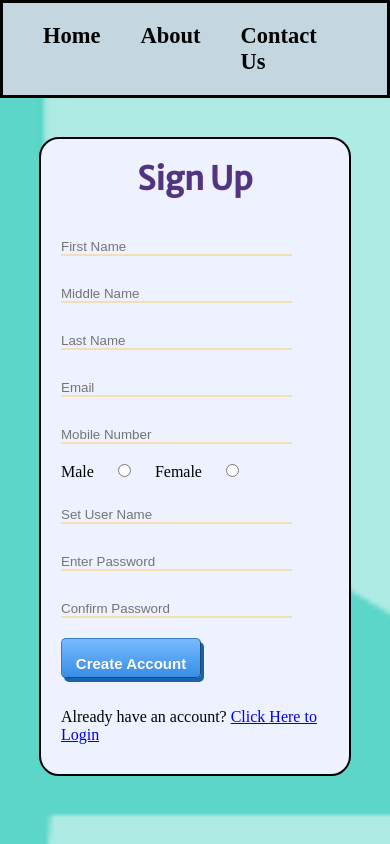
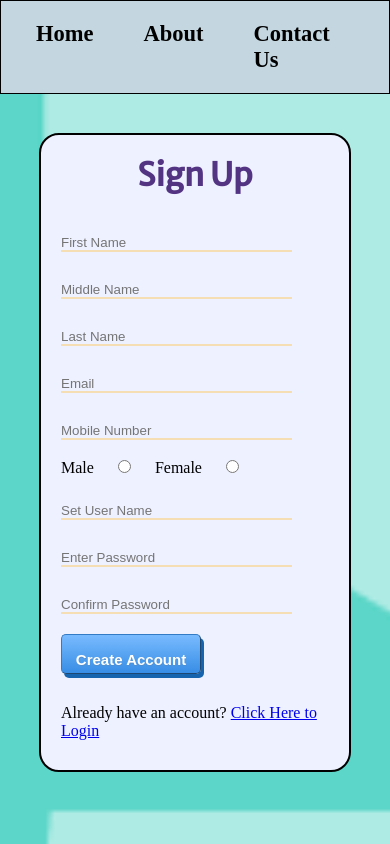
Before and after one commit to upalbhai/WD-mini-project, a plain HTML site: page index.html in a window 390 px wide. Drawn offline with Linux system fonts and the light colour scheme; a web font is replaced by a local one.

Commit message:
Update style.css

```diff
--- a/styles/style.css
+++ b/styles/style.css
@@ -90,8 +90,21 @@ p{
     .mainbox{
         margin:10%;
     }
+    .navbar{
+        height: 5%;
+        background-color: #C4D7E0;
+        border: 1px solid black;
+
+      margin: 0;
+    }
     .navbar-item{
-        font-size:15px;
-        padding: 10px 20px;
+        display: flex;
+        justify-content: center;
+        font-size: 15px;
+        padding: 2% 10px;
+        color: black;
+        text-decoration: none;
     }
-}
+    h2{
+        padding: 5px 15px;
+    }
```
